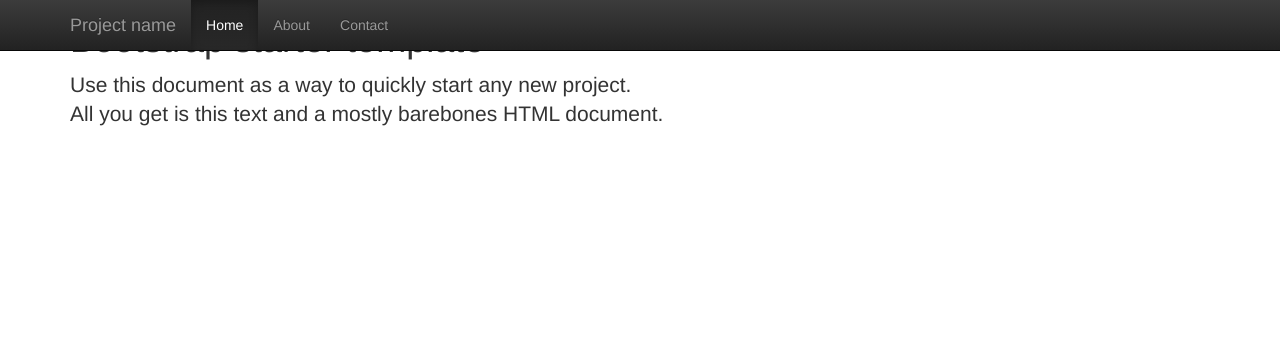
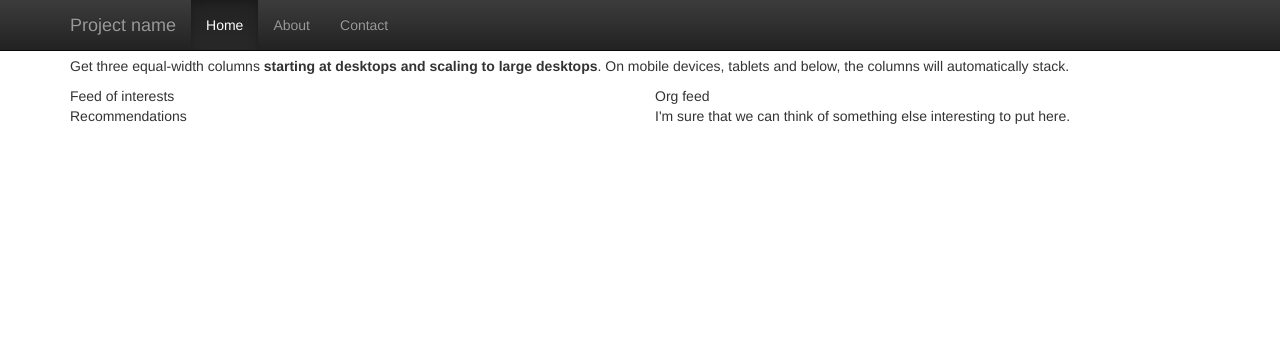
Before and after one commit to jrouly/stepup, a Django app: page / in a window 1280 px wide. Shown: the top 351 px of the page. Run offline with Django 3.2, Linux system fonts and the light colour scheme; parts of the project's set-up code (start-up, migrations or seed data) failed here and were passed over.

Commit message:
added columns to the page we're working on

```diff
--- a/hackathon/settings/templates/base.html
+++ b/hackathon/settings/templates/base.html
@@ -32,11 +32,16 @@
 
     <div class="container">
 
-      <div class="starter-template">
-        <h1>Bootstrap starter template</h1>
-        <p class="lead">Use this document as a way to quickly start any new project.<br> All you get is this text and a mostly barebones HTML document.</p>
+<h3>Three equal columns</h3>
+      <p>Get three equal-width columns <strong>starting at desktops and scaling to large desktops</strong>. On mobile devices, tablets and below, the columns will automatically stack.</p>
+      <div class="row">
+        <div class="col-md-6">Feed of interests</div>
+        <div class="col-md-6">Org feed</div>
       </div>
-
+      <div class="row">
+        <div class="col-md-6">Recommendations</div>
+        <div class="col-md-6">I'm sure that we can think of something else interesting to put here.</div>
+      </div>
     </div><!-- /.container -->
 
 
```
